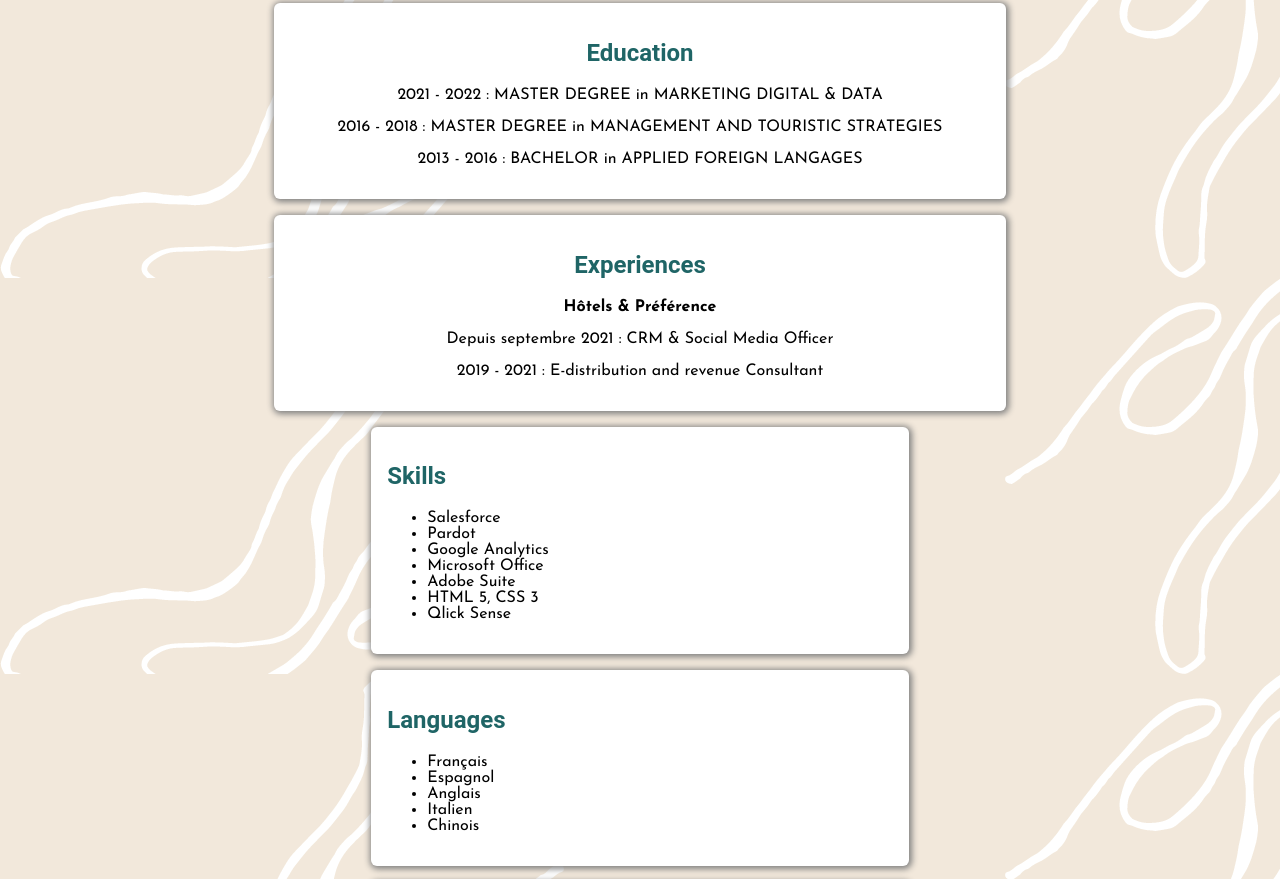
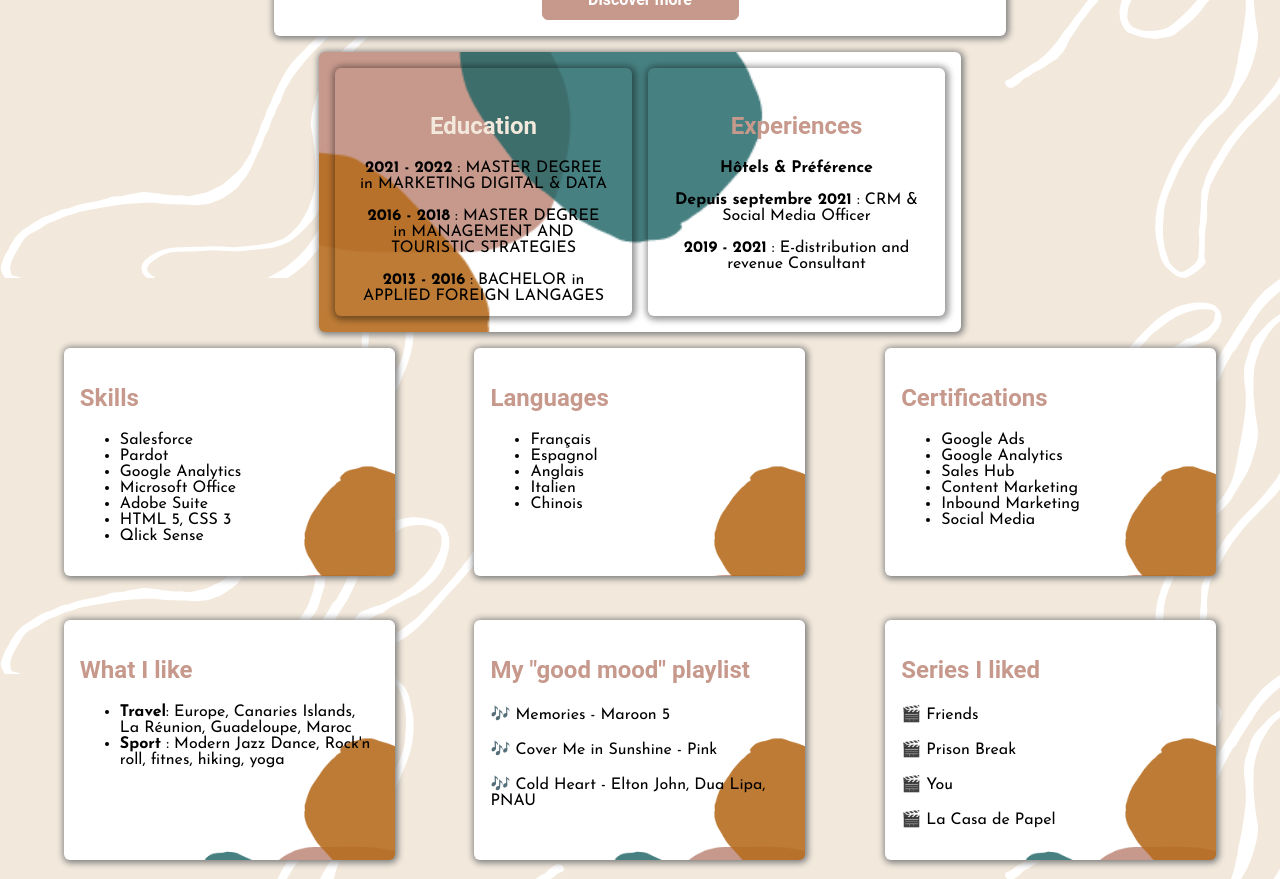
Before and after one commit to mallauryv/sitemv, a plain HTML site: page index.html in a window 1280 px wide. Shown: the part 514-1393 px from the top of the page. Drawn offline with Linux system fonts and the light colour scheme.

Commit message:
Add files via upload

```diff
--- a/index.html
+++ b/index.html
@@ -2,40 +2,45 @@
 <html lang="en">
 <head>
 	<meta charset="UTF-8">
-	<meta name="viewport" content="width=device-width, initial-scale=1.0">
-	<title>Document</title>
+	<meta name="resume" content="I am looking a job in CRM, check my resume!">
+	<title>Funny resume Mallaury V</title>
 	<script src="https://kit.fontawesome.com/d6f84805bf.js" crossorigin="anonymous"></script>
 	<link rel="stylesheet" href="style.css">
+	<link rel="shortcut icon" href="mvfavicon.png" type="image/x-icon">
 </head>
 <body>
 		<!-- 1st section -->
-<div>
+<div class="card">
 <h1><em>Hello, nice to meet you!</em></h1>
 <h3>Mallaury Virot</h3>
-	<img src="https://media-exp1.licdn.com/dms/image/C4D03AQG7oS6UW1ze_w/profile-displayphoto-shrink_200_200/0/1638134671177?e=1654128000&v=beta&t=wtAaC0ed4k-42Mg0cqR3Jul_lgBM4u1QMGN2P_yVzzg" alt="minion" width="150" class='img-circle'>
+	<img src="https://media-exp1.licdn.com/dms/image/C4D03AQG7oS6UW1ze_w/profile-displayphoto-shrink_200_200/0/1638134671177?e=1654128000&v=beta&t=wtAaC0ed4k-42Mg0cqR3Jul_lgBM4u1QMGN2P_yVzzg" alt="mallauryvirot" width="150" class='img-circle'>
 	<p>📍 Paris</p>
 	<p>🎂 27 years old</p>
 	<p>♒️ Aquarius</p>
-	<a href="https://www.linkedin.com/in/mallaury-virot/" class="btn-blue">Discover more</a>
+	<p>🔎 Looking for a job in CRM</p>
+	<a href="https://www.linkedin.com/in/mallaury-virot/" class="btn-pink" target="_blank">Discover more</a>
 </div>
+<div class="container card">
 	<!-- 2nd section -->
-	<div class=blockverticalleft>
-	<h2>Education</h2>
-	<p>2021 - 2022 : MASTER DEGREE in MARKETING DIGITAL & DATA</p>
-	<P>2016 - 2018 : MASTER DEGREE in MANAGEMENT AND TOURISTIC STRATEGIES</P>
-	<p>2013 - 2016 : BACHELOR in APPLIED FOREIGN LANGAGES</p>
+	<div class="educexp">
+	<h5>Education</h5>
+	<p><strong>2021 - 2022</strong> : MASTER DEGREE in MARKETING DIGITAL & DATA</p>
+	<P><strong>2016 - 2018</strong> : MASTER DEGREE in MANAGEMENT AND TOURISTIC STRATEGIES</P>
+	<p><strong>2013 - 2016</strong> : BACHELOR in APPLIED FOREIGN LANGAGES</p>
+	</div>
+
+	<!-- 3rd section -->
+	<div class="educexp">
+		<h2>Experiences</h2>
+	<p><strong>Hôtels & Préférence</strong></p>
+	<p><strong>Depuis septembre 2021</strong> : CRM & Social Media Officer</p>
+	<p><strong>2019 - 2021</strong> : E-distribution and revenue Consultant
+	</div>
 </div>
 
-	<!-- 3rd section -->
-	<div class=blockverticalright>
-		<h2>Experiences</h2>
-	<p><strong>Hôtels & Préférence</strong></p>
-	<p>Depuis septembre 2021 : CRM & Social Media Officer</p>
-	<p>2019 - 2021 : E-distribution and revenue Consultant
-	</div>
-
 	<!-- 4th section -->
-	<div class=block>
+	<div class= containerbl>
+		<div class="block card">
 		<h2>Skills</h2>
 	<ul><li>Salesforce</li>
 		<li>Pardot</li>
@@ -47,7 +52,7 @@
 	</ul>
 </div>
 	<!-- 4th section -->
-	<div class=block>
+	<div class="block card">
 		<h2>Languages</h2>
 	<ul><li>Français</li>
 		<li>Espagnol</li>
@@ -58,7 +63,7 @@
 	</div>
 
 	<!-- 5th section -->
-	<div class=block>
+	<div class="block card">
 		<h2>Certifications</h2>
 	<ul><li>Google Ads</li>
 		<li>Google Analytics</li>
@@ -69,53 +74,54 @@
 	</ul>
 </div>
 	<!-- 6th section -->
-	<div class=block>
+	<div class="block card">
 		<h2>What I like</h2>
-	<ul><li>Travel: Europe, Canaries Islands, La Réunion, Guadeloupe, Maroc</li>
-		<li>Sport : Modern Jazz Dance, Rock'n roll, fitnes, hiking, yoga</li>
+	<ul><li><strong>Travel</strong>: Europe, Canaries Islands, La Réunion, Guadeloupe, Maroc</li>
+		<li><strong>Sport</strong> : Modern Jazz Dance, Rock'n roll, fitnes, hiking, yoga</li>
 	</ul>
 </div>
 	<!-- 7th section -->
-<div class=block>
+<div class="block card">
 	<h2>My "good mood" playlist</h2>
 		<p>🎶 Memories - Maroon 5</p>
 		<p>🎶 Cover Me in Sunshine - Pink</p>
 		<p>🎶 Cold Heart - Elton John, Dua Lipa, PNAU</p>
 </div>
 	<!-- 7th section -->
-	<div class=block>
+	<div class="block card">
 		<h2>Series I liked</h2>
 	<p>🎬 Friends</p>
 	<p>🎬 Prison Break</p>
 	<p>🎬 You</p>
 	<p>🎬 La Casa de Papel</p>
 </div>
+</div>
 
 	<!-- 8th section -->
-	<div><h2>Lasts posts</h2>
-	<a href="https://www.instagram.com/maalo_v/"><img src="instaun.png" alt="instagram" width="150">
+	<div class="card"><h2>Lasts posts</h2>
+	<a href="https://www.instagram.com/maalo_v/" target="_blank"><img src="instaun.png" alt="instagram" width="150">
 	<img src="instaquatre.png" alt="instagram" width="150">
 	<img src="instatrois.png" alt="instagram" width="150"></a>
 	</div>
 
 	<!-- last section -->
-	<div>
+	<div class="contact">
 	<h2>Contact me</h2>
 	<p>📧 mallauryvirot@gmail.com</p>
-	<p>📞 +33 6 69 08 81 68</p>
+	<p>📞 +33 6 ** ** 81 68</p>
 		<ul class="list-inline">
 			<li>
-				<a href="https://www.linkedin.com/in/mallaury-virot/">
+				<a href="https://www.linkedin.com/in/mallaury-virot/" target="_blank">
 				<i class="fa-brands fa-linkedin-in"></i></a>
 			</li>
 			<li>
-				<a href="https://www.facebook.com/mallaury.virot/">
+				<a href="https://www.facebook.com/mallaury.virot/" target="_blank">
 				<i class="fa-brands fa-facebook-f"></i></a>
 			<li>
-				<a href="https://www.instagram.com/maalo_v/">
+				<a href="https://www.instagram.com/maalo_v/" target="_blank">
 				<i class="fa-brands fa-instagram"></i></a>
 			<li>
-				<a href="https://www.strava.com/athletes/mallaury_virot">
+				<a href="https://www.strava.com/athletes/mallaury_virot" target="_blank">
 				<i class="fa-brands fa-strava"></i></a>
 			</li>
 			</li>
--- a/style.css
+++ b/style.css
@@ -5,26 +5,37 @@ body{
 	background-color: #F2E8DB;
 	background-image : url(fond.png);
 	text-align: center;
+	margin: 30px;
 }
 h1{
 	font-family: 'Roboto', sans-serif;
-	color: #1F6566;
+	color: #B76E22;
 }
 
-h2, h4, a {
+h2, h4, h5, a {
 	font-family: 'Roboto', sans-serif;
 }
+
+h2{
+	color: #C7998C;
+}
+
 h3{
 	font-family: 'Lobster Two', cursive;
 	font-size: 30px;
 	margin: 16px;
-	color: #1F6566;
+	color: #C7998C;
 }
-h1{
-	color: #B76E22;
-}
-h2{
-	color: #1F6566;
+
+h5{
+	color: #f2e8db;
+	display: block;
+    font-size: 1.5em;
+    margin-block-start: 0.83em;
+    margin-block-end: 0.83em;
+    margin-inline-start: 0px;
+    margin-inline-end: 0px;
+    font-weight: bold;
 }
 
 a{
@@ -33,8 +44,7 @@ a{
 
 }
 
-div
-{
+.card {
 	background-color: white;
     padding: 16px;
     margin: 16px auto;
@@ -43,13 +53,24 @@ div
     border-radius: 6px;
     box-shadow: 1px 1px 6px 2px grey;
     font-family: 'Josefin Sans', sans-serif;
-    background-image : url(#);
-    }
+    background-image : url(colorleft.png);
+    background-size: cover;
+ }
 
 .block{
 	text-align: left;
-	background-image : url(#);
-	width: 40%;
+	background-image : url(colorright.png);
+	background-size: bottom;
+	width: 75%;
+}
+
+.contact{
+	text-align: left;
+	background: transparent;
+	width: 75%;
+	text-align: center;
+	margin: 16px auto;
+	font-family: 'Josefin Sans', sans-serif;
 }
 
 .img-circle{
@@ -59,7 +80,8 @@ div
 	object-fit: cover;
 	border: 1px solid #575F7D;
 }
-.btn-blue{
+
+.btn-pink{
 	background-color: #c7998c;
     padding: 10px;
     color: white;
@@ -70,8 +92,9 @@ div
     width: 25%;
     border: 1px solid #c7998c;
 }
-.btn-blue:hover{
-	background-color: white;
+
+.btn-pink:hover{
+	background-color: transparent;
 	color: #c7998c;
 	transition: 0.5s;
 }
@@ -79,20 +102,53 @@ div
 .list-inline li {
 	display: inline;
 }
+
 .list-inline{
 	padding: 0px
 }
+
 .list-inline a{
 	font-size: 48px;
 	color: rgba(0,0,0,0.33);
 }
+
 .list-inline a:hover {
 	color: #1F6566;
 }
+
 .list-inline i:hover {
 	transform: rotate(360deg);
 	transition: 1s;
 }
+
 .list-inline i{
 	padding: 0px;
 	margin: 8px;
+}
+
+.container{
+	width: 50%;
+	margin: 0 auto;
+}
+
+.container {
+	display: grid;
+	grid-template-columns: 1fr 1fr;
+	grid-gap: 16px;
+}
+
+.containerbl {
+	display: grid;
+	grid-template-columns: 1fr 1fr 1fr;
+	grid-gap: 12px;
+	justify-content: center;
+}
+
+.educexp {
+	padding: 24px;
+	border-radius: 6px;
+	box-shadow: 1px 1px 6px 3px rgba(0,0,0,0.4);
+	text-align: center;
+	height: 200px;
+	align-items: center;
+}
```
Also changed, not shown: Fonddiv.png (added), colorleft.png (added), colorright.png (added), fondiv.png (added), mvfavicon.png (added).
